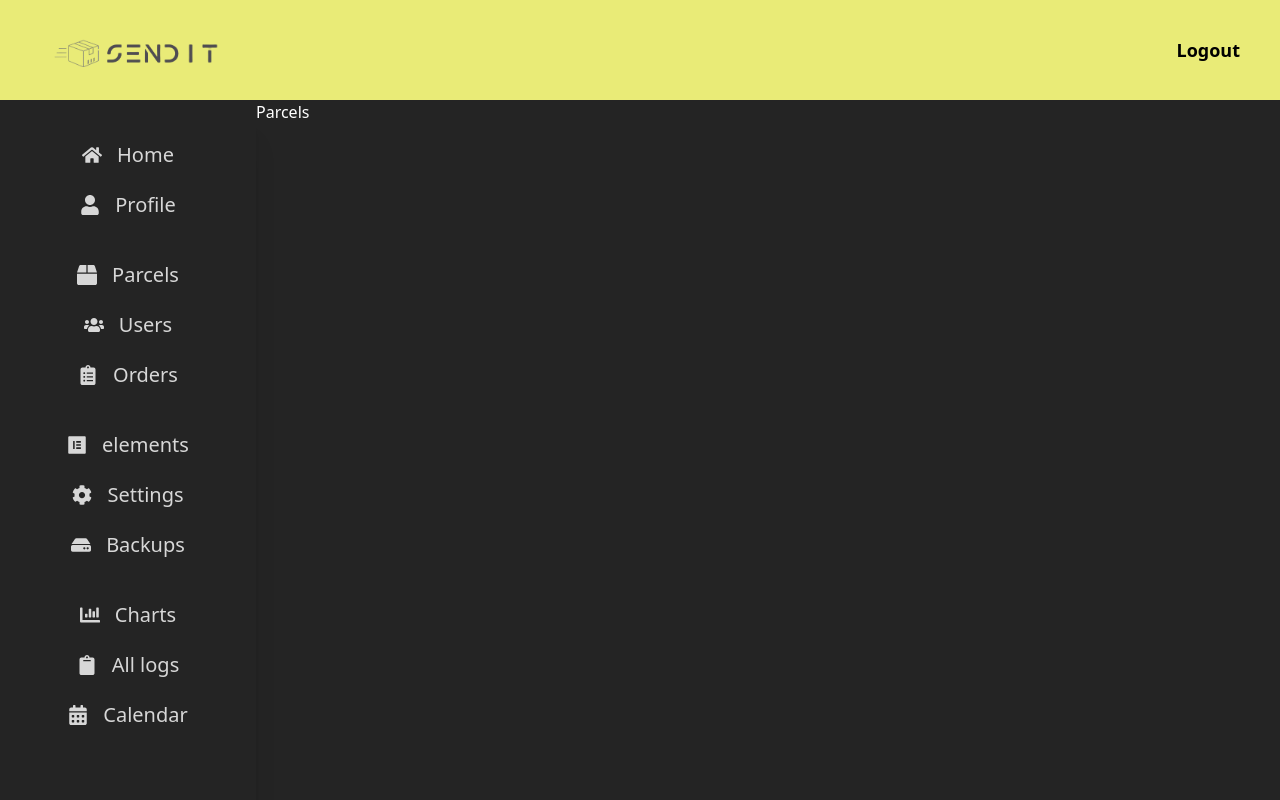
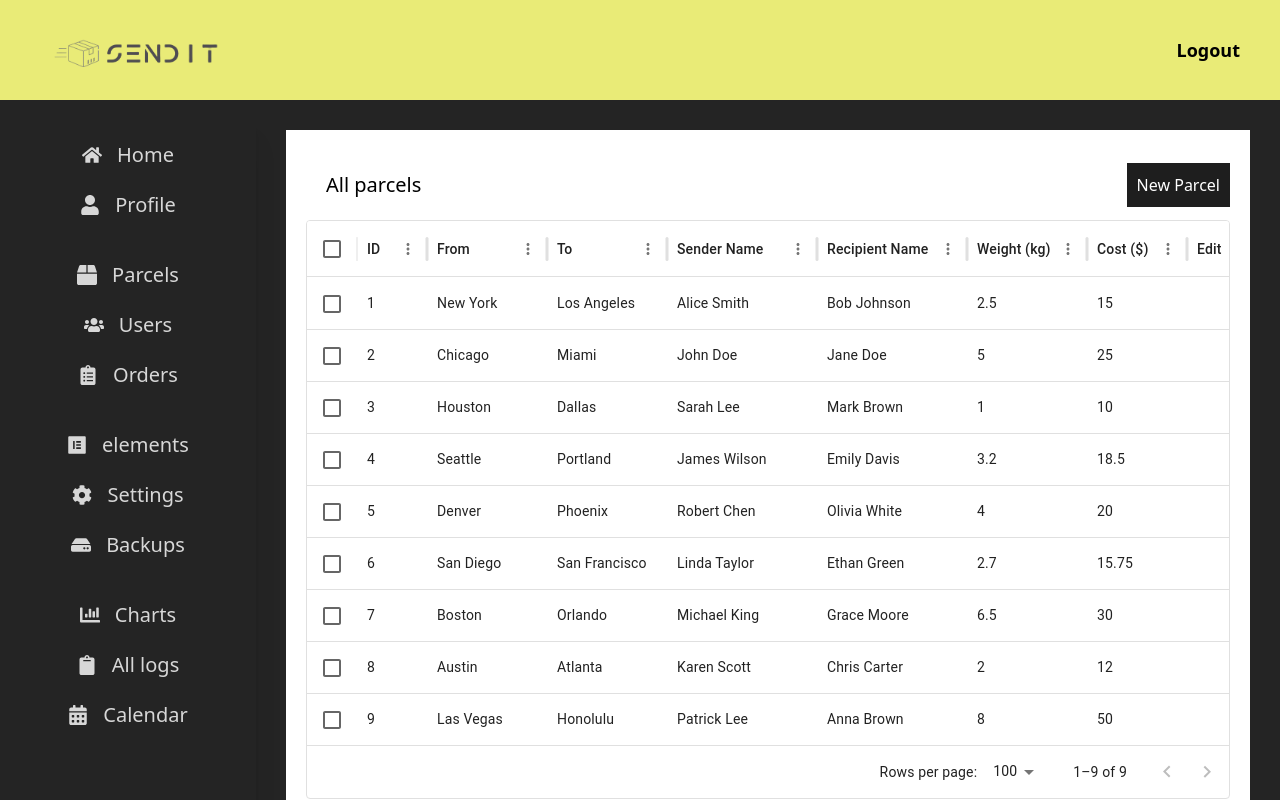
Before and after one commit to valanboy/sendit1, a React (Vite) app in the folder admin/: page /parcels in a window 1280 px wide. Shown: the top 800 px of the page. Built offline with nearby package versions, Linux system fonts and the light colour scheme.

Commit message:
created the parcels page though edit and delete button icons are not working but i will rectify this later on

```diff
--- a/admin/package.json
+++ b/admin/package.json
@@ -15,6 +15,7 @@
     "@mui/material": "^6.1.6",
     "@mui/styled-engine-sc": "^6.1.6",
     "@mui/x-charts": "^7.22.1",
+    "@mui/x-data-grid": "^7.22.1",
     "react": "^18.3.1",
     "react-dom": "^18.3.1",
     "react-icons": "^5.3.0",
--- a/admin/src/pages/Home.jsx
+++ b/admin/src/pages/Home.jsx
@@ -57,11 +57,11 @@ const Home = () => {
 />
 </div>
 <div className="h-[350px] w-[300px] shadow-lg p-[20px]">
-<h2 className="flex px-[20px] text-[#fff]">Recent users</h2>
-<ol className="flex flex-col font-semibold justify-end px-[20px] mt-[10px] text-[#d9d9d9]">
-  <li>Believe Gilbert</li>
-  <li>David of Israel</li>
-  <li>Paw paw</li>
+<h2 className="flex px-[20px] font-semibold text-[#fff]">Recent Users</h2>
+<ol className="flex flex-col justify-end px-[20px] mt-[10px] text-[#d9d9d9]">
+  <li>1. Gilbert B.</li>
+  <li>2. Valan boy</li>
+  <li>3. Testimnoy</li>
 </ol>
 </div>
       </div>
--- a/admin/src/pages/Parcels.jsx
+++ b/admin/src/pages/Parcels.jsx
@@ -1,9 +1,61 @@
+import { DataGrid } from '@mui/x-data-grid';
+import { FaTrash } from 'react-icons/fa';
+
+const columns = [
+  { field: 'id', headerName: 'ID', width: 70 },
+  { field: 'from', headerName: 'From', width: 120 },
+  { field: 'to', headerName: 'To', width: 120 },
+  { field: 'senderName', headerName: 'Sender Name', width: 150 },
+  { field: 'recipientName', headerName: 'Recipient Name', width: 150 },
+  { field: 'weight', headerName: 'Weight (kg)', width: 120 },
+  { field: 'cost', headerName: 'Cost ($)', width: 100 },
+  { field: 'edit', headerName: 'Edit', width: 150,
+    rendercell: (params)=>{
+      return(
+        <div>
+          <button className='bg-teal-500 text-white cursor-pointer w-[70px]'>Edit</button>
+        </div>
+      )
+    }
+   },
+
+   { field: 'delete', headerName: 'Delete', width: 150,
+    rendercell: (params)=>{
+      return(
+        <div>
+        <FaTrash/>
+        </div>
+      )
+    }
+   }
+];
+
+const rows = [
+  { id: 1, from: 'New York', to: 'Los Angeles', senderName: 'Alice Smith', recipientName: 'Bob Johnson', weight: 2.5, cost: 15.0 },
+  { id: 2, from: 'Chicago', to: 'Miami', senderName: 'John Doe', recipientName: 'Jane Doe', weight: 5.0, cost: 25.0 },
+  { id: 3, from: 'Houston', to: 'Dallas', senderName: 'Sarah Lee', recipientName: 'Mark Brown', weight: 1.0, cost: 10.0 },
+  { id: 4, from: 'Seattle', to: 'Portland', senderName: 'James Wilson', recipientName: 'Emily Davis', weight: 3.2, cost: 18.5 },
+  { id: 5, from: 'Denver', to: 'Phoenix', senderName: 'Robert Chen', recipientName: 'Olivia White', weight: 4.0, cost: 20.0 },
+  { id: 6, from: 'San Diego', to: 'San Francisco', senderName: 'Linda Taylor', recipientName: 'Ethan Green', weight: 2.7, cost: 15.75 },
+  { id: 7, from: 'Boston', to: 'Orlando', senderName: 'Michael King', recipientName: 'Grace Moore', weight: 6.5, cost: 30.0 },
+  { id: 8, from: 'Austin', to: 'Atlanta', senderName: 'Karen Scott', recipientName: 'Chris Carter', weight: 2.0, cost: 12.0 },
+  { id: 9, from: 'Las Vegas', to: 'Honolulu', senderName: 'Patrick Lee', recipientName: 'Anna Brown', weight: 8.0, cost: 50.0 },
+];
 
 const Parcels = () => {
   return (
-    <div className="text-white">
-      Parcels
-    </div>
+    <div className="m-[30px] bg-[#fff] p-[20px]">
+      <div className="flex items-center justify-between">
+          <h1 className="m-[20px] text-[20px]">All parcels</h1>
+          <button className="bg-[#1e1e1e] text-white p-[10px] cursor-pointer">New Parcel</button>
+      </div>
+
+      <DataGrid
+      rows={rows}
+      columns={columns}
+      checkboxSelection />
+   </div>
+
   )
 }
 
```
Also changed, not shown: 1 other file (tests, documents, lock files or other folders).
